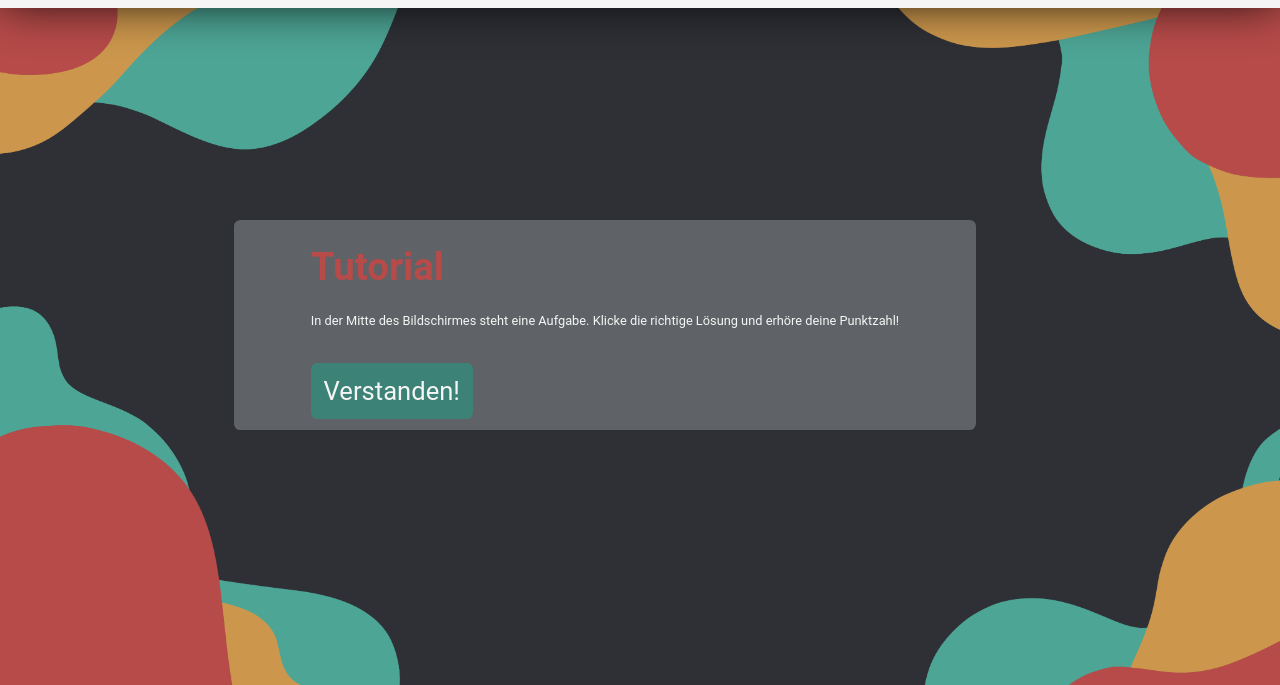
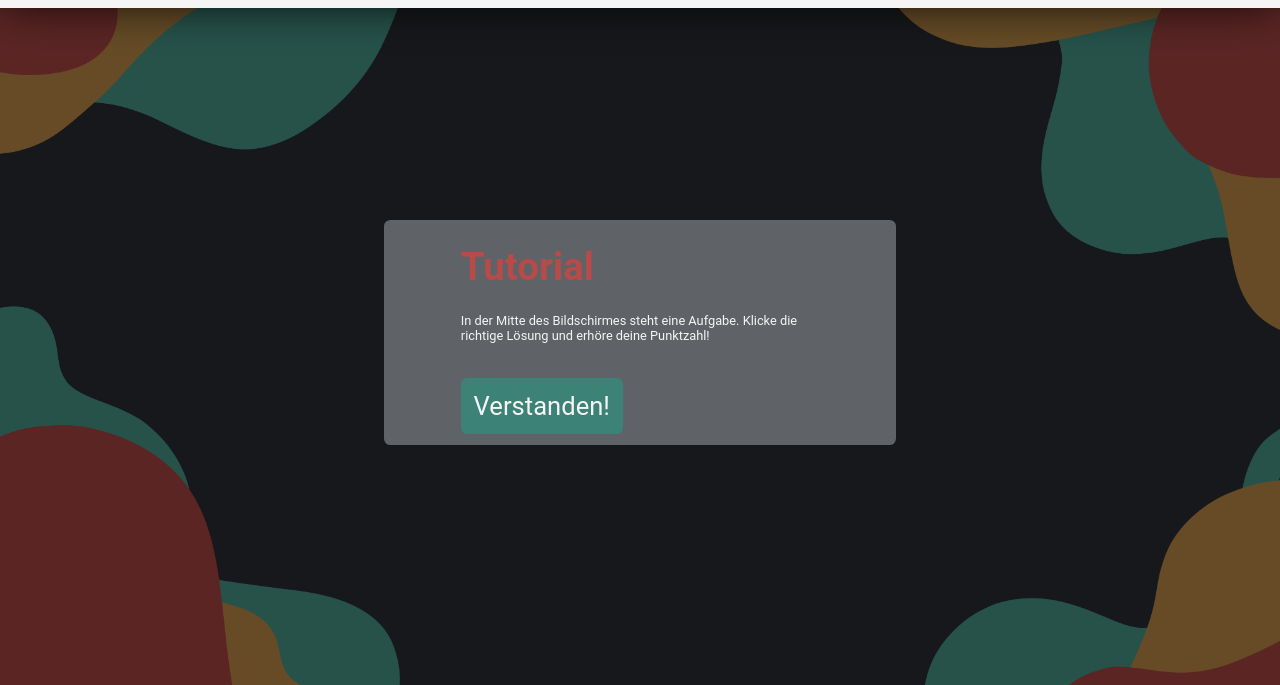
Before and after one commit to NotSkyWars/Mathe, a PHP site: page /moorhuhn.php in a window 1280 px wide. Shown: the part 100-785 px from the top of the page. Run offline with PHP 8.4, Linux system fonts and the light colour scheme; some web fonts are replaced.

Commit message:
changed popup design

```diff
--- a/css/card.css
+++ b/css/card.css
@@ -97,7 +97,7 @@ main svg{
     align-items: center;
     justify-content: center;
 }
-h1{
+main h1{
     color: white;
     margin-bottom: 10vh;
     font-size: 5vw;
--- a/css/cards.css
+++ b/css/cards.css
@@ -30,7 +30,7 @@ main{
 
 main h1{
   font-size: 7vw;
-  text-decoration: var(--highlight-green) underline .5vh;
+  text-decoration: var(--highlight-red2) underline .5vh;
 }
 
 .BR-Math-TermZone{
@@ -114,6 +114,7 @@ border-radius: 17px;
     flex: 0 0 30%;
     background-color: var(--gray);
     border-radius: .3vw;
+    font-size: 2rem;
 
    /* background-color: var(--light-gray);
     border: .3vw solid var(--dark-gray);
--- a/css/popup.css
+++ b/css/popup.css
@@ -2,15 +2,16 @@
     display: none;
     position: fixed;
     padding: 3vh 6vw 3vh 6vw;
-    left: 30%;
-    margin-left: -150px;
+    margin: 0 30%;
     top: 50%;
     margin-top: -10vh;
     background: rgb(45,47,53);
     border: .3vw none var(--dark-gray);
     border-radius: .5vw;
     z-index: 20;
-  }
+    -webkit-box-shadow:  0px 0px 0px 9999px rgba(0, 0, 0, 0.5);
+    box-shadow:  0px 0px 0px 9999px rgba(0, 0, 0, 0.5);
+    }
 
   .popup h1{
     font-size: 3vw;
@@ -38,8 +39,7 @@
   }
 
   #popup1 {
-    -webkit-box-shadow:  0px 0px 0px 9999px rgba(0, 0, 0, 0.5);
-    box-shadow:  0px 0px 0px 9999px rgba(0, 0, 0, 0.5);
+
   }
 
   .tutorial{
--- a/css/term.css
+++ b/css/term.css
@@ -30,7 +30,7 @@ main{
 
 main h1{
   font-size: 7vw;
-  text-decoration: var(--highlight-green) underline .5vh;
+  text-decoration: var(--highlight-red) underline .5vh;
 }
 
 #score{
```
